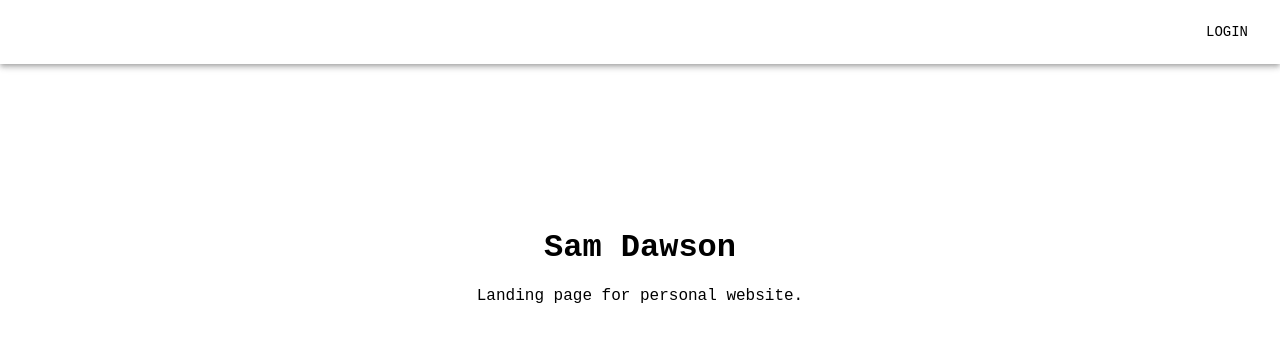
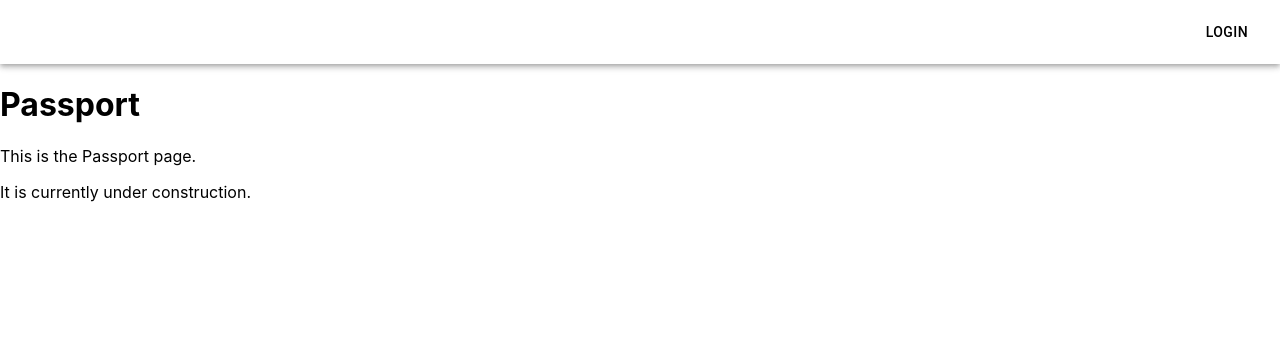
Before and after one commit to samjamdaw/personal_website, a React (Create React App) app in the folder website/: page /passport in a window 1280 px wide. Shown: the top 342 px of the page. Built offline with nearby package versions, Linux system fonts and the light colour scheme; some icons are missing.

Commit message:
Added routing

```diff
--- a/website/package.json
+++ b/website/package.json
@@ -45,5 +45,8 @@
       "last 1 firefox version",
       "last 1 safari version"
     ]
+  },
+  "devDependencies": {
+    "react-router-dom": "^7.5.3"
   }
 }
--- a/website/src/App.tsx
+++ b/website/src/App.tsx
@@ -1,20 +1,20 @@
-import React from 'react';
-import logo from './logo.svg';
-import './App.css';
-import { ButtonAppBar } from './components/navbar/Navbar'
+import { BrowserRouter, Routes, Route } from "react-router-dom";
 import { LandingPage } from './components/landingPage/LandingPage'
-import { ThemeProvider } from '@emotion/react';
-import { theme } from './components/theme/theme';
+import Home from './pages/Home';
+import { Contract } from './pages/Contract';
+import { Passport } from './pages/Passport';
 
-function App() {
+export default function App() {
   return (
-    <div>
-      <ThemeProvider theme={theme}>
-        <ButtonAppBar />
-        <LandingPage />
-      </ThemeProvider>
-    </div>
+    <BrowserRouter>
+      <Routes>
+        <Route path="/" element={<Home />} />
+        <Route path="/landing" element={<LandingPage />} />
+        <Route path="/contract" element={<Contract />} />
+        <Route path="/passport" element={<Passport />} />
+      </Routes>
+    </BrowserRouter>
+
+
   );
 }
-
-export default App;
--- a/website/src/components/navbar/Menu.tsx
+++ b/website/src/components/navbar/Menu.tsx
@@ -1,4 +1,5 @@
 import React from 'react';
+import { useNavigate } from 'react-router-dom';
 import List from '@mui/material/List';
 import ListItemButton from '@mui/material/ListItemButton';
 import ListItemIcon from '@mui/material/ListItemIcon';
@@ -6,6 +7,7 @@ import ListItemText from '@mui/material/ListItemText';
 import Popover from '@mui/material/Popover';
 import HomeFilledIcon from '@mui/icons-material/HomeFilled';
 import AssignmentIndIcon from '@mui/icons-material/AssignmentInd';
+import DocumentScannerIcon from '@mui/icons-material/DocumentScanner';
 
 interface Props {
   open: boolean;
@@ -14,6 +16,8 @@ interface Props {
 }
 
 export const Menu: React.FC<Props> = ({ open, anchorEl, onClose }) => {
+  const navigate = useNavigate();
+
   return (
     <Popover
       open={open}
@@ -29,18 +33,24 @@ export const Menu: React.FC<Props> = ({ open, anchorEl, onClose }) => {
       }}
     >
       <List>
-        <ListItemButton>
+        <ListItemButton onClick={() => navigate('/')}>
           <ListItemIcon>
             <HomeFilledIcon />
           </ListItemIcon>
           <ListItemText primary="Home" />
         </ListItemButton>
-        <ListItemButton>
+        <ListItemButton onClick={() => navigate('/passport')}>
           <ListItemIcon>
             <AssignmentIndIcon />
           </ListItemIcon>
           <ListItemText primary="Passport Tool" />
         </ListItemButton>
+        <ListItemButton onClick={() => navigate('/contract')}>
+          <ListItemIcon>
+            <DocumentScannerIcon />
+          </ListItemIcon>
+          <ListItemText primary="Contract Tool" />
+        </ListItemButton>
       </List>
     </Popover>
   );
--- a/website/src/components/navbar/Navbar.tsx
+++ b/website/src/components/navbar/Navbar.tsx
@@ -8,7 +8,7 @@ import MenuIcon from '@mui/icons-material/Menu';
 import CloseIcon from '@mui/icons-material/Close';
 import { Menu } from './Menu';
 
-export function ButtonAppBar() {
+export function Navbar() {
   const [anchorEl, setAnchorEl] = React.useState<null | HTMLElement>(null);
 
   const handleMenuToggle = (event: React.MouseEvent<HTMLElement>) => {
--- /dev/null
+++ b/website/src/pages/Contract.tsx
@@ -0,0 +1,11 @@
+import { Placeholder } from '../utilities/Placeholder';
+import { Navbar } from '../components/navbar/Navbar';
+
+export const Contract = () => {
+    return (
+        <>
+            <Navbar />
+            <Placeholder placeholder="Contract" />
+        </>
+    );
+}
--- /dev/null
+++ b/website/src/pages/Home.tsx
@@ -0,0 +1,15 @@
+import { Navbar } from '../components/navbar/Navbar'
+import { LandingPage } from '../components/landingPage/LandingPage'
+import { ThemeProvider } from '@emotion/react';
+import { theme } from '../components/theme/theme';
+
+export default function Home() {
+  return (
+    <div>
+      <ThemeProvider theme={theme}>
+        <Navbar />
+        <LandingPage />
+      </ThemeProvider>
+    </div>
+  );
+}
--- /dev/null
+++ b/website/src/pages/Passport.tsx
@@ -0,0 +1,11 @@
+import { Placeholder } from '../utilities/Placeholder';
+import { Navbar } from '../components/navbar/Navbar';
+
+export const Passport = () => {
+    return (
+        <>
+            <Navbar />
+            <Placeholder placeholder="Passport" />
+        </>
+    );
+}
--- /dev/null
+++ b/website/src/utilities/Placeholder.tsx
@@ -0,0 +1,13 @@
+interface Props {
+    placeholder: string;
+}
+
+export const Placeholder = ({ placeholder }: Props) => {
+    return (
+        <div>
+            <h1>{placeholder}</h1>
+            <p>This is the {placeholder} page.</p>
+            <p>It is currently under construction.</p>
+        </div>
+    );
+}
```
Also changed, not shown: 1 other file (tests, documents, lock files or other folders).
